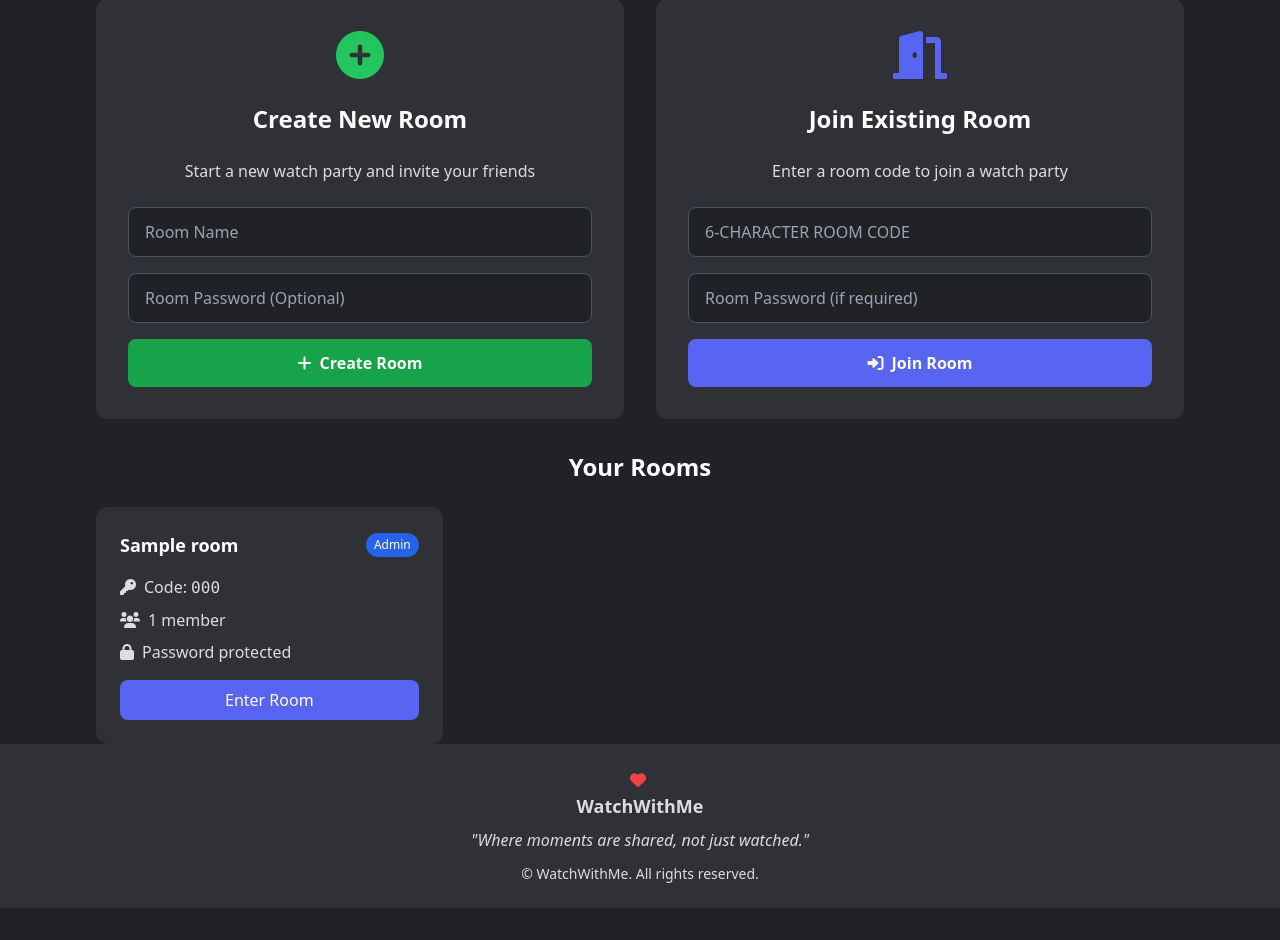
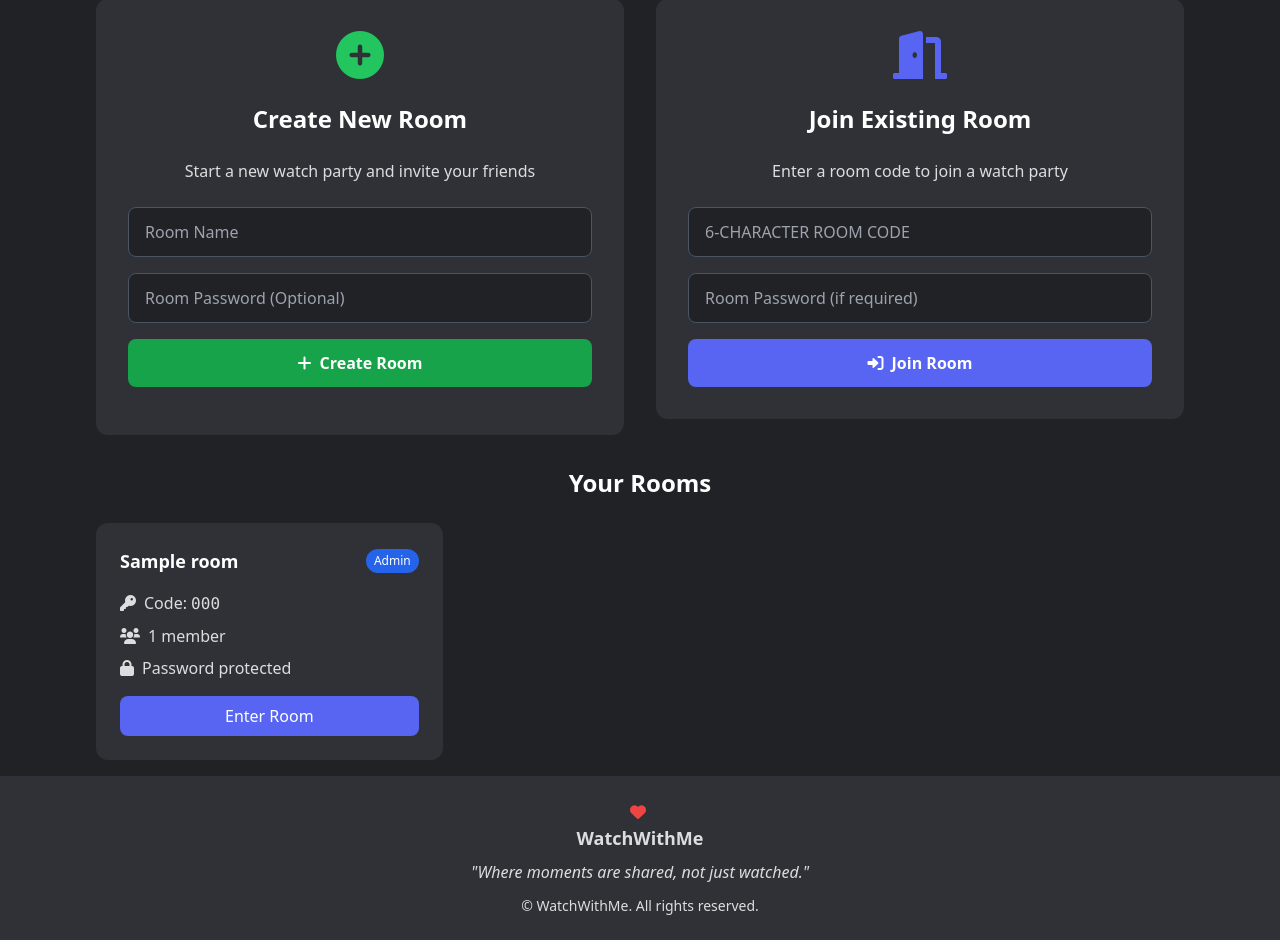
Before and after one commit to Hari0mSuman/Watchwithme-ver-2, a Flask app: page / in a window 1280 px wide. Shown: the part 213-1153 px from the top of the page. Before the commit the page ends 1121 px from the top, so only its background shows below. Run offline with Flask 3, Linux system fonts and the light colour scheme; a user stored in the database is signed in; tables that the repository leaves empty hold one stand-in row (values such as "Sample post"); some libraries are stand-ins or nearby versions.

Commit message:
Update index.html

```diff
--- a/templates/index.html
+++ b/templates/index.html
@@ -47,9 +47,9 @@
                 </div>
 
                 <!-- Call to Action -->
-                <div class="mt-12 space-x-4">
+                <div class="mt-12 space-x-4 ">
                     <a href="{{ url_for('register') }}"
-                       class="bg-discord-accent hover:bg-blue-600 text-white px-8 py-4 rounded-xl font-semibold text-lg transition-colors inline-flex items-center">
+                       class="bg-discord-accent hover:bg-blue-600 mb-4 text-white px-8 py-4 rounded-xl font-semibold text-lg transition-colors inline-flex items-center">
                         <i class="fas fa-user-plus mr-3"></i>
                         Sign Up
                     </a>
@@ -105,7 +105,7 @@
                     </div>
 
                     <!-- Join Room Card -->
-                    <div class="bg-discord-darker p-8 rounded-xl">
+                    <div class="bg-discord-darker p-8  mb-4 rounded-xl">
                         <div class="text-center space-y-6">
                             <div class="text-5xl text-discord-accent">
                                 <i class="fas fa-door-open"></i>
@@ -137,13 +137,13 @@
 
                 <!-- User's Rooms -->
                 {% if user_rooms %}
-                <div class="space-y-6">
+                <div class="space-y-6 ">
                     <h2 class="text-2xl font-bold text-white text-center">Your Rooms</h2>
                     <div class="grid md:grid-cols-2 lg:grid-cols-3 gap-6">
                         {% for room_data in user_rooms %}
                             {% set room = room_data.room %}
                             {% set role = room_data.role %}
-                            <div class="bg-discord-darker p-6 rounded-xl hover:bg-discord-dark transition-colors">
+                            <div class="bg-discord-darker p-6 mb-4 rounded-xl hover:bg-discord-dark transition-colors">
                                 <div class="space-y-4">
                                     <div class="flex items-center justify-between">
                                         <h3 class="text-lg font-semibold text-white truncate">{{ room.name }}</h3>
```
